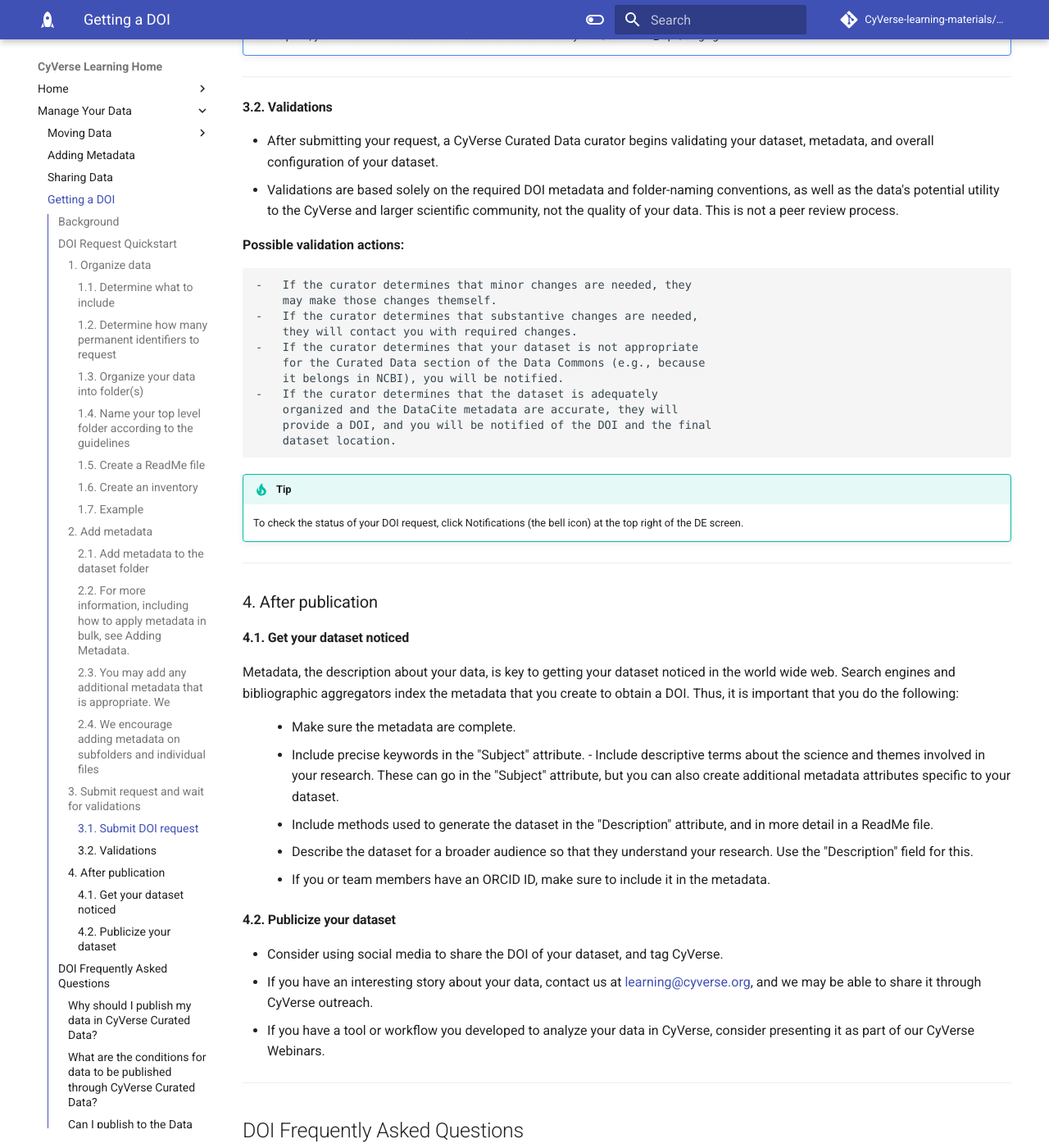
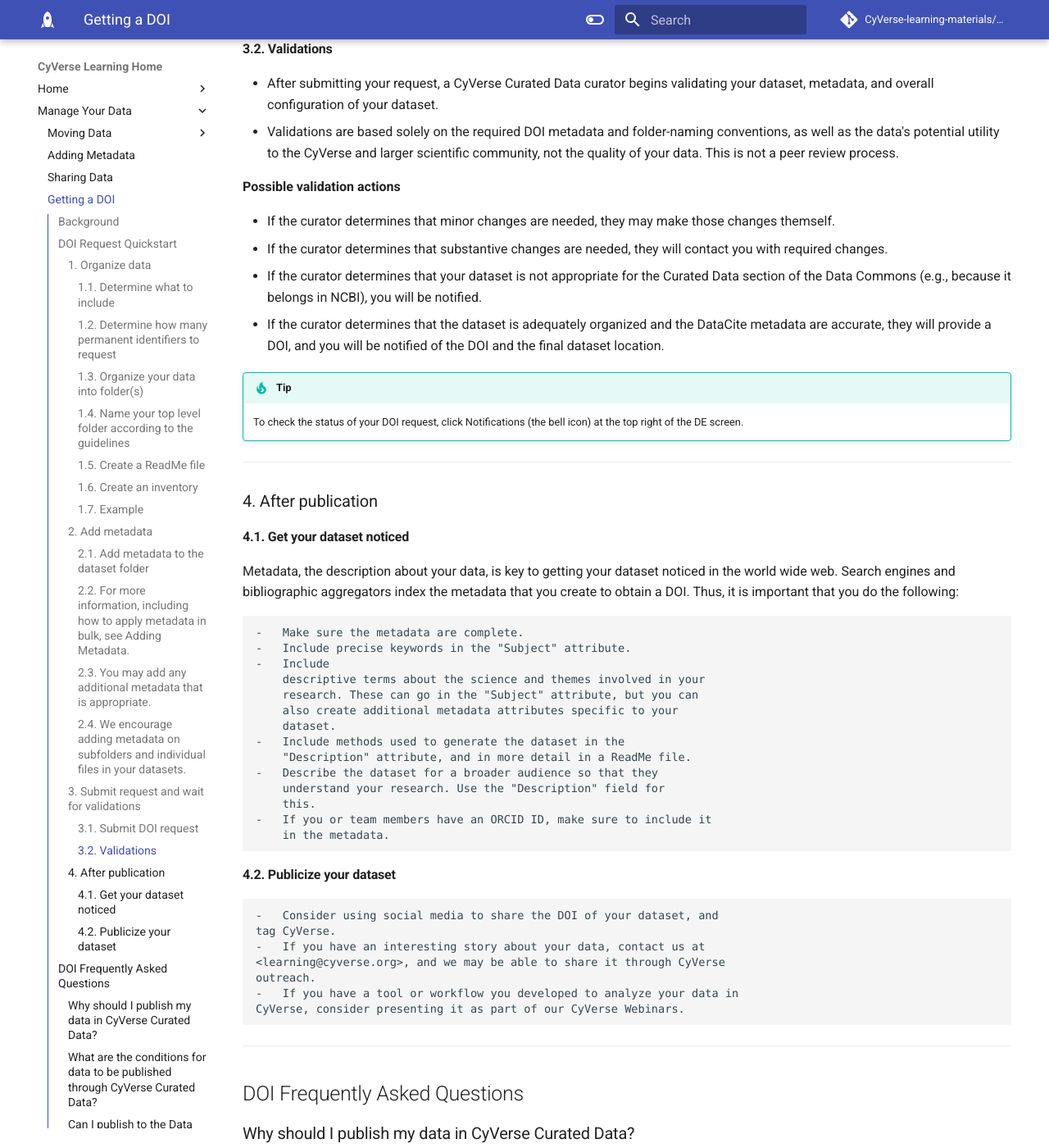
Before and after one commit to CyVerse-learning-materials/learning-materials-home, an MkDocs documentation site: the page built from docs/ds/doi.md, in a window 1280 px wide and 1400 px high, scrolled down 3567 px. Shown: the whole window at 82% size. Built offline with MkDocs 1.6.1 and Material for MkDocs 9.7.7, drawn with Linux system fonts in a browser that asks for light colours; some web fonts are replaced; a script that is not in the unit is left out; comment, search, counter and statistics services are not loaded; some of the changed text lies outside the part shown.

```diff
--- a/docs/ds/doi.md
+++ b/docs/ds/doi.md
@@ -66,7 +66,8 @@ consider the following:
     according to Step 2.4.
 
 2.  Within a folder, include all files in your data package plus the ReadMe file and the inventory.
-	-   You may have subfolders within a data package.
+ 	-   You may have subfolders within a data package.
+
         -   You may include compressed files in a package, as described
             on the Permanent Identifier FAQs, but do not compress the
             entire folder/package.
@@ -75,8 +76,8 @@ consider the following:
 
 #### 1.4. Name your top level folder according to the guidelines
 
-The folder containing your dataset should be named using the
-Creator_subject_date format.
+-   The folder containing your dataset should be named using the
+    Creator_subject_date format.
 
 
 ------------------------------------------------------------------------
@@ -105,16 +106,16 @@ You must create a plain text document that includes an inventory of the
 contents of the organized dataset (at a minimum, your dataset will
 contain one data file and one ReadMe file).
 
-The inventory may be part of the ReadMe file or a separate file.
+-   The inventory may be part of the ReadMe file or a separate file.
 
-The inventory should include the ReadMe file and any other additional
+-   The inventory should include the ReadMe file and any other additional
 non-data materials you add to your dataset.
 
-If your dataset contains folders with many files (e.g., large
+-   If your dataset contains folders with many files (e.g., large
 collections of images), you do not need to list each file in the
 inventory. Simply describe the folder and what it contains.
 
-Describe the file naming conventions, if that is helpful.
+-   Describe the file naming conventions, if that is helpful.
 
 ------------------------------------------------------------------------
 
@@ -144,11 +145,11 @@ Describe the file naming conventions, if that is helpful.
 
 #### 2.2.  For more information, including how to apply metadata in bulk, see [Adding Metadata](https://cyverse-learning-materials.github.io/learning-materials-home/ds/doi/#3-add-metadata).
 
-#### 2.3.  You may add any additional metadata that is appropriate. We
-    encourage the use of additional metadata to make your data better understood and more discoverable.
+#### 2.3.  You may add any additional metadata that is appropriate.
 
-#### 2.4.  We encourage adding metadata on subfolders and individual files
-    in your datasets.
+We encourage the use of additional metadata to make your data better understood and more discoverable.
+
+#### 2.4.  We encourage adding metadata on subfolders and individual files in your datasets.
 
 !!! warning
 
@@ -185,16 +186,16 @@ Describe the file naming conventions, if that is helpful.
     CyVerse and larger scientific community, not the quality of your
     data. This is not a peer review process.
 
-**Possible validation actions:**
+**Possible validation actions**
 
-    -   If the curator determines that minor changes are needed, they
+-   If the curator determines that minor changes are needed, they
         may make those changes themself.
-    -   If the curator determines that substantive changes are needed,
+-   If the curator determines that substantive changes are needed,
         they will contact you with required changes.
-    -   If the curator determines that your dataset is not appropriate
+-   If the curator determines that your dataset is not appropriate
         for the Curated Data section of the Data Commons (e.g., because
         it belongs in NCBI), you will be notified.
-    -   If the curator determines that the dataset is adequately
+-   If the curator determines that the dataset is adequately
         organized and the DataCite metadata are accurate, they will
         provide a DOI, and you will be notified of the DOI and the final
         dataset location.
@@ -212,8 +213,9 @@ Describe the file naming conventions, if that is helpful.
 
 Metadata, the description about your data, is key to getting your dataset noticed in the world wide web. Search engines and bibliographic aggregators index the metadata that you create to obtain a DOI. Thus, it is important that you do the following:
 
-:   -   Make sure the metadata are complete.
-    -   Include precise keywords in the "Subject" attribute. - Include
+    -   Make sure the metadata are complete.
+    -   Include precise keywords in the "Subject" attribute.
+    - 	Include
         descriptive terms about the science and themes involved in your
         research. These can go in the "Subject" attribute, but you can
         also create additional metadata attributes specific to your
@@ -228,12 +230,12 @@ Metadata, the description about your data, is key to getting your dataset notice
 
 #### 4.2. Publicize your dataset
 
--   Consider using social media to share the DOI of your dataset, and
+    -   Consider using social media to share the DOI of your dataset, and
     tag CyVerse.
--   If you have an interesting story about your data, contact us at
+    -   If you have an interesting story about your data, contact us at
     <learning@cyverse.org>, and we may be able to share it through CyVerse
     outreach.
--   If you have a tool or workflow you developed to analyze your data in
+    -   If you have a tool or workflow you developed to analyze your data in
     CyVerse, consider presenting it as part of our CyVerse Webinars.
 
 ------------------------------------------------------------------------
@@ -304,7 +306,7 @@ DOI is automated through the DE, but some tasks must be handled
 manually, such as DOIs for datasets with more than 1000 files or DOIs
 for datasets that are stored somewhere other than
 /iplant/home/share/commons_repo/curated. If you match either of those
-cases, please contact us at <learning@cyverse.org>.
+cases, please contact us at <doi@cyverse.org>.
 
 Also contact us if you have questions about how to organize your data or
 what scientific metadata to include.
@@ -335,7 +337,7 @@ more for very large of complex datasets.
 
 Yes. Each new version must be documented, and will be assigned a new
 permanent identifier that references the original dataset. For new
-versions, contact us at <learning@cyverse.org>.
+versions, contact us at <doi@cyverse.org>.
 
 ### How small or big should my data be to be published?
 
@@ -510,8 +514,7 @@ DE](https://wiki.cyverse.org/wiki/display/DEmanual/Using+Special+Characters+in+t
 
 -   The Creator entry should be the same as entered in the Creator field
     of the DOI request - DataCite Metadata request form.
-
--    The Creator is the lead author, the senior author, or the
+-   The Creator is the lead author, the senior author, or the
 organization with the primary responsibility for the dataset. Start the
 field (the creator's name) with a capital letter.
 
@@ -596,13 +599,17 @@ through the Data Commons, answer the following series of questions.**
 into the public domain (meaning that anyone can access and use the data
 for any purpose, including commercial purposes)? Have you sufficiently
 documented how the data was created such that other scientists in your
-field will be able to reuse it? - If there is a standard or commonly
+field will be able to reuse it?
+-   If there is a standard or commonly
 used format for your datatype, is your data in that format? If no
 standard exists, is your data in a format that can be easily used by
 most people with open source software (e.g., tables as a CSV or text
-file, rather than a Microsoft Excel spreadsheet)? - Is your data
+file, rather than a Microsoft Excel spreadsheet)?
+-   Is your data
 organized in a clear and reasonable structure that others will be able
-to understand? - If you answered no to any of these questions, your
+to understand?
+
+If you answered no to any of these questions, your
 dataset is not yet ready for a permanent identifier through Data Commons
 Curated Data. Please continue to work on your dataset until it meets
 these requirements. Data will be reviewed by a curator to ensure that it
@@ -629,7 +636,7 @@ and/or stable, you may request data hosting in the Data Commons.
 
 ### If you answered No
 
--   If you answered No to any of the questions above, your data may be
+-   If you answered No to **any** of the questions above, your data may be
     suitable for a DOI, but not through Data Commons Curated Data. You
     should consider other repositories that are not geared specifically
     toward data analysis, such as your institution's library.
```
Also changed, not shown: other parts of docs/ds/doi.md (+12 -10 lines).
